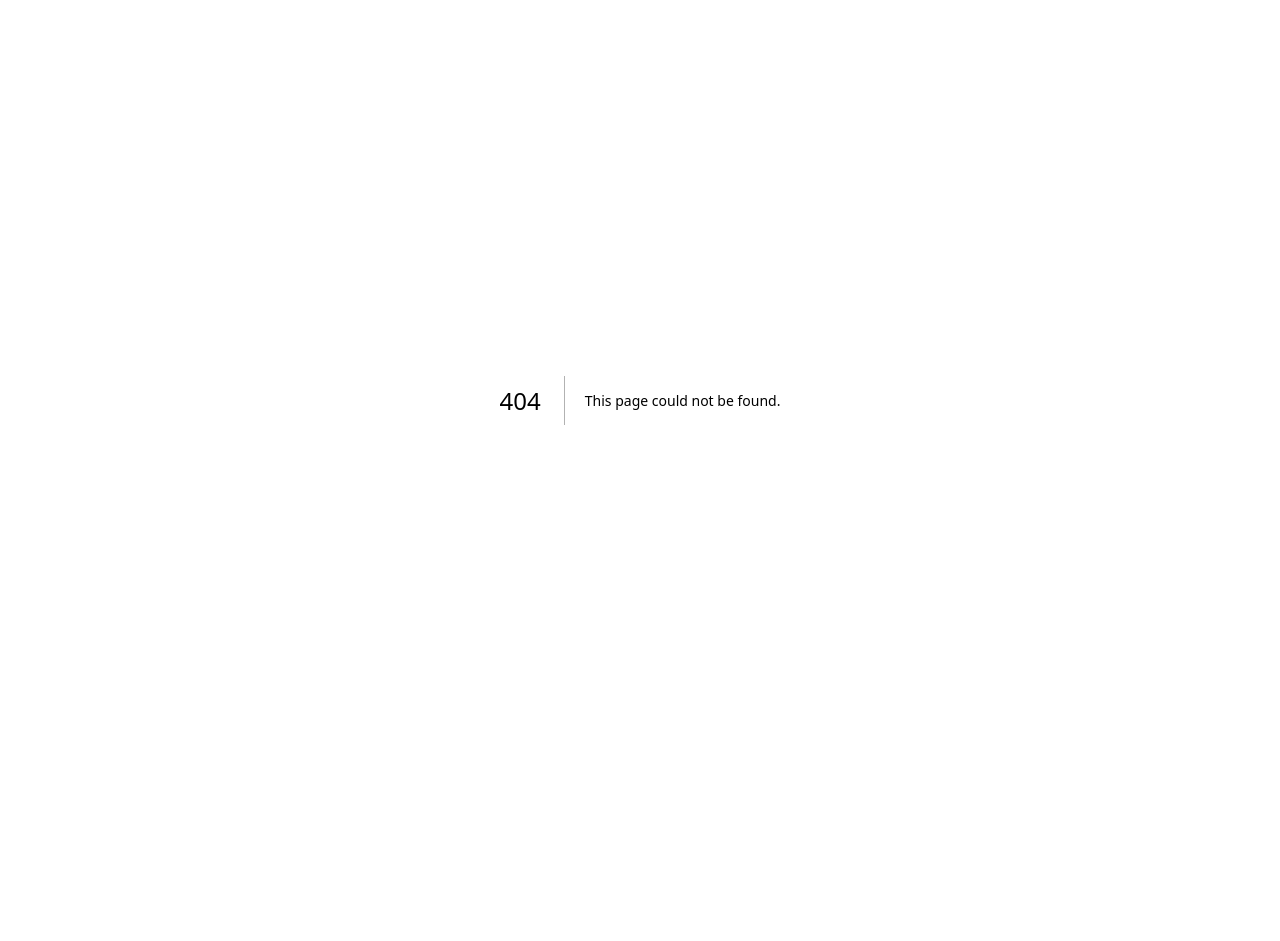
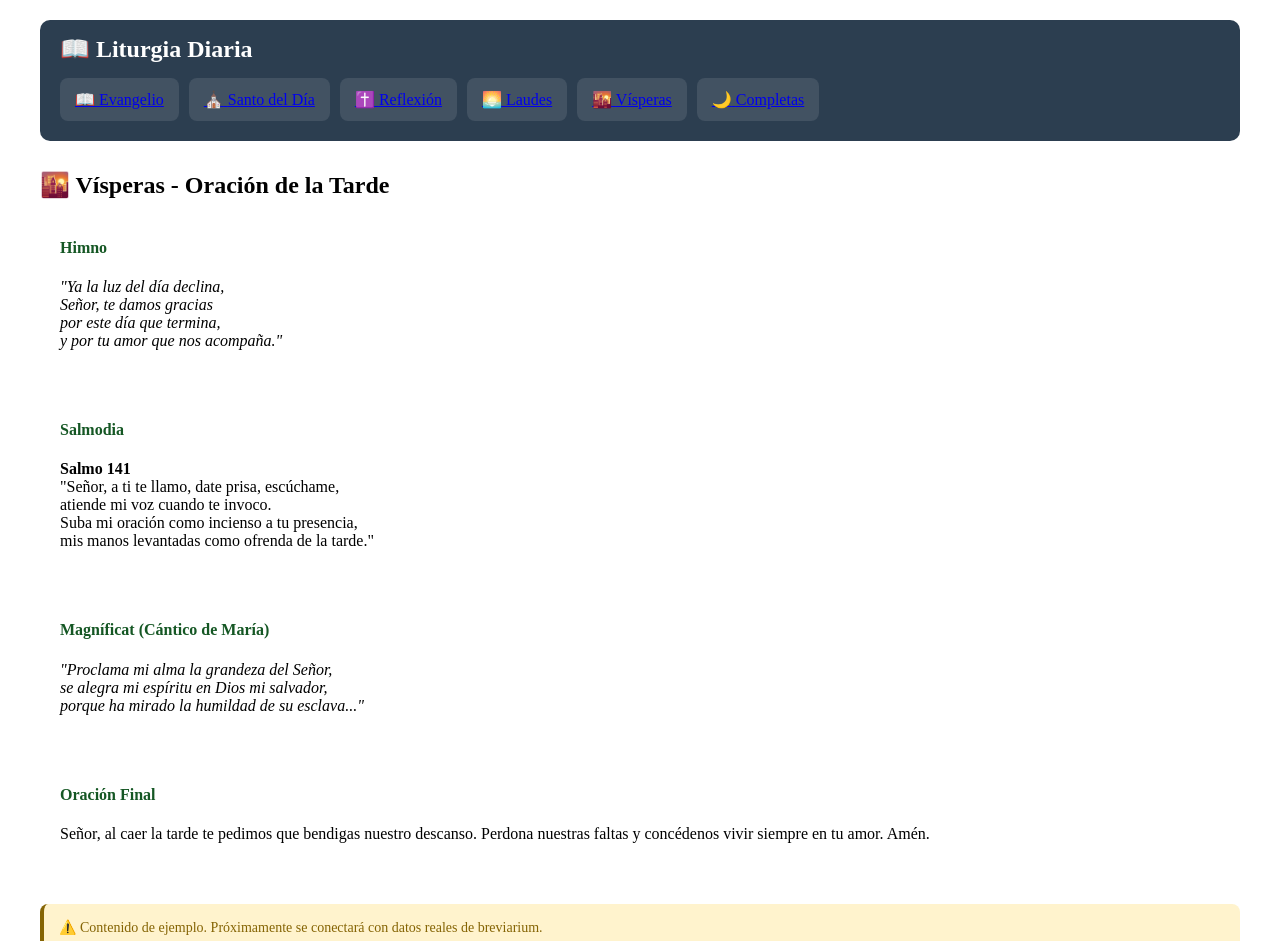
Before and after one commit to MatiasW380/liturgia-diaria, a Next.js app: page /visperas in a window 1280 px wide. Before the commit this address had no page. Shown: the top 941 px of the page. Before the commit the page ends 800 px from the top, so only its background shows below. Built offline with nearby package versions, Linux system fonts and the light colour scheme.

Commit message:
Create visperas.js

```diff
--- /dev/null
+++ b/pages/visperas.js
@@ -0,0 +1,62 @@
+import Layout from '../components/Layout';
+
+export default function Visperas() {
+  return (
+    <Layout>
+      <div className="card card-visperas">
+        <h2 className="card-title">🌇 Vísperas - Oración de la Tarde</h2>
+
+        <div style={{ backgroundColor: 'white', padding: '20px', borderRadius: '8px', marginBottom: '15px' }}>
+          <h4 style={{ marginTop: 0, color: '#155724' }}>Himno</h4>
+          <p style={{ fontStyle: 'italic' }}>
+            "Ya la luz del día declina,<br />
+            Señor, te damos gracias<br />
+            por este día que termina,<br />
+            y por tu amor que nos acompaña."
+          </p>
+        </div>
+
+        <div style={{ backgroundColor: 'white', padding: '20px', borderRadius: '8px', marginBottom: '15px' }}>
+          <h4 style={{ marginTop: 0, color: '#155724' }}>Salmodia</h4>
+          <p>
+            <strong>Salmo 141</strong><br />
+            "Señor, a ti te llamo, date prisa, escúchame,<br />
+            atiende mi voz cuando te invoco.<br />
+            Suba mi oración como incienso a tu presencia,<br />
+            mis manos levantadas como ofrenda de la tarde."
+          </p>
+        </div>
+
+        <div style={{ backgroundColor: 'white', padding: '20px', borderRadius: '8px', marginBottom: '15px' }}>
+          <h4 style={{ marginTop: 0, color: '#155724' }}>Magníficat (Cántico de María)</h4>
+          <p style={{ fontStyle: 'italic' }}>
+            "Proclama mi alma la grandeza del Señor,<br />
+            se alegra mi espíritu en Dios mi salvador,<br />
+            porque ha mirado la humildad de su esclava..."
+          </p>
+        </div>
+
+        <div style={{ backgroundColor: 'white', padding: '20px', borderRadius: '8px' }}>
+          <h4 style={{ marginTop: 0, color: '#155724' }}>Oración Final</h4>
+          <p>
+            Señor, al caer la tarde te pedimos que bendigas nuestro descanso.
+            Perdona nuestras faltas y concédenos vivir siempre en tu amor.
+            Amén.
+          </p>
+        </div>
+
+        <div style={{
+          marginTop: '25px',
+          padding: '15px',
+          backgroundColor: '#fff3cd',
+          borderRadius: '8px',
+          borderLeft: '4px solid #856404'
+        }}>
+          <p style={{ margin: 0, fontSize: '14px', color: '#856404' }}>
+            ⚠️ Contenido de ejemplo. Próximamente se conectará con datos reales de breviarium.
+          </p>
+        </div>
+      </div>
+    </Layout>
+  );
+}
```
